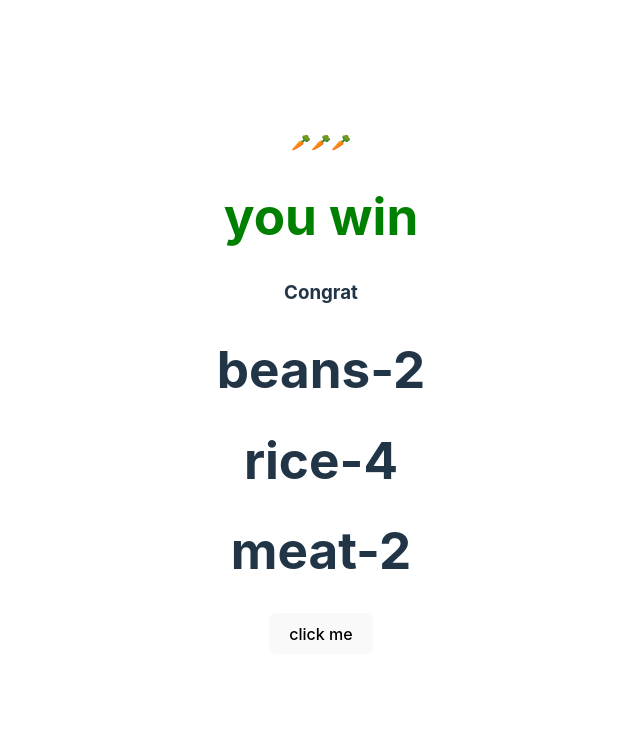
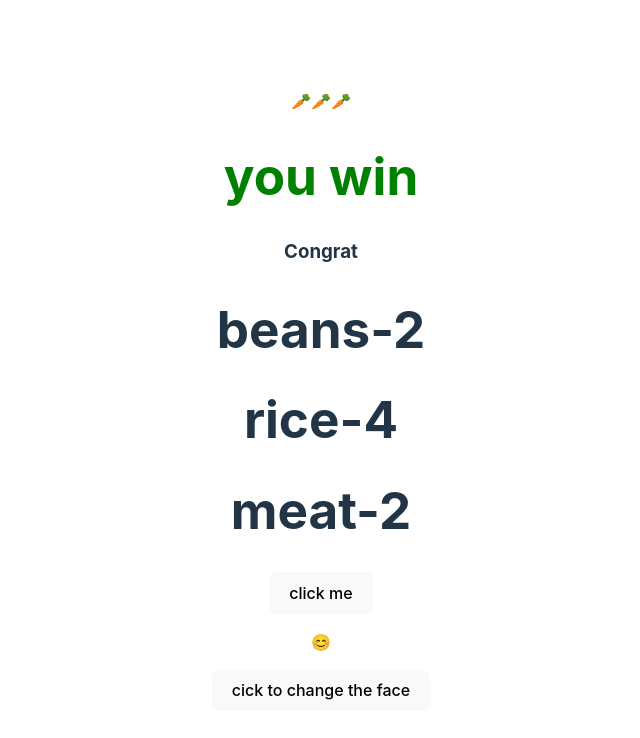
Before and after one commit to Anicodebekeh/React-Basis, a React (Vite) app in the folder vite-project/: page / in a window 1280 px wide. Shown: the top 738 px of the page, without its empty margins (319-959 px from the left). Built offline with nearby package versions, Linux system fonts and the light colour scheme.

Commit message:
usestate with toggler function

```diff
--- a/vite-project/src/App.jsx
+++ b/vite-project/src/App.jsx
@@ -3,6 +3,7 @@ import './App.css'
 import Game from './game'
 import ShoppingList from './ShoppingList'
 import Button from './Buttons'
+import Toggler from './Toggler'
 
 
 const items =[
@@ -20,7 +21,7 @@ function App() {
      <Game val1 = '🥕' val2 = '🥕' val3 = '🥕'/>
      <ShoppingList items={items}/>
      <Button button="click me" message="hey how are you today"/>
-
+     <Toggler/>
   </div>
   )
 }
--- /dev/null
+++ b/vite-project/src/Toggler.jsx
@@ -0,0 +1,16 @@
+import { useState } from "react";
+
+export default function Toggler(){
+    const [face, setFace]=useState(true)
+
+    const changeFace = ()=>{
+        setFace(!face)
+    }
+
+    return(
+        <div>
+            <p>{face? '😊': '😢'}</p>
+            <button onClick={changeFace}>cick to change the face</button>
+        </div>
+    )
+}
```
